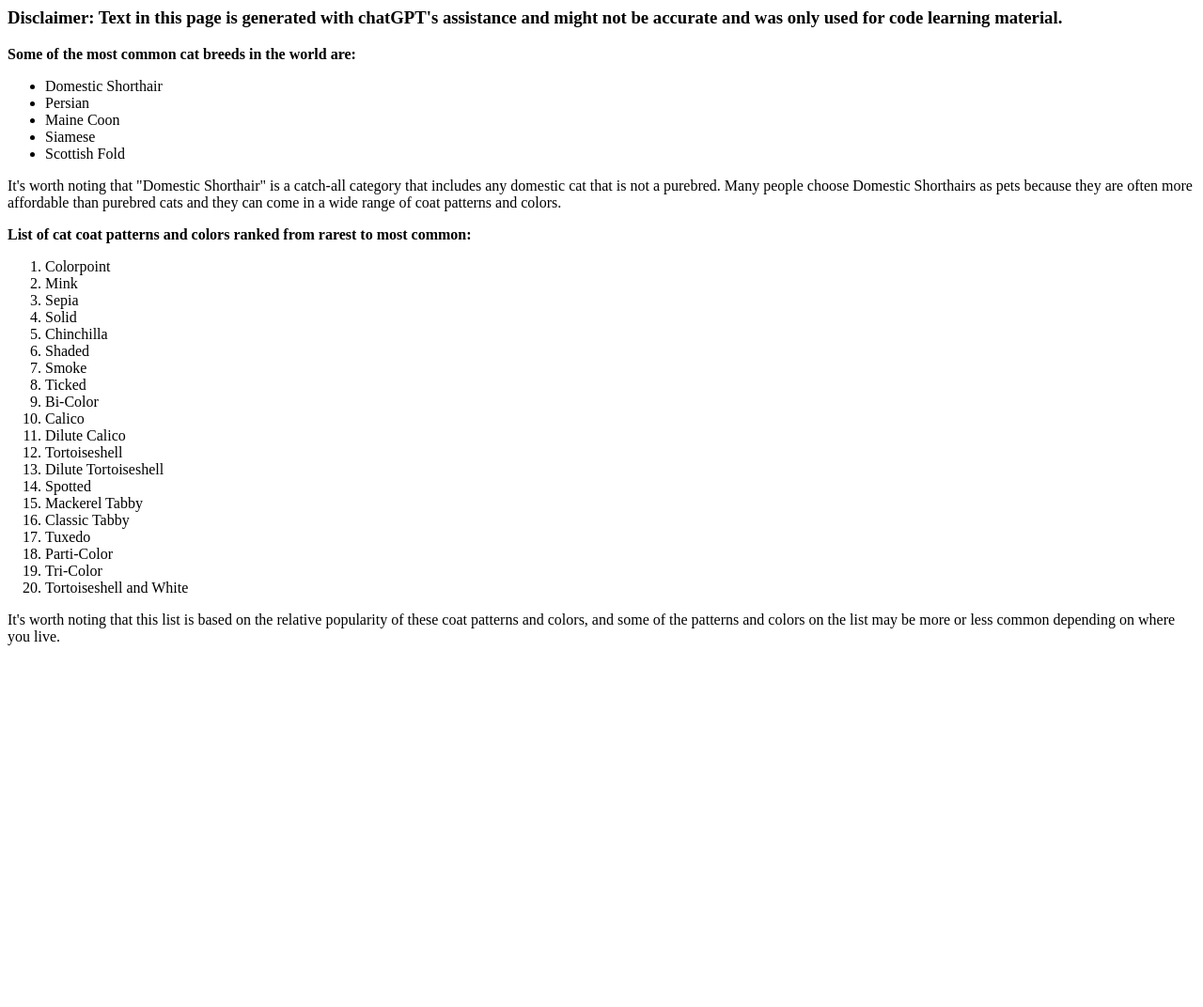
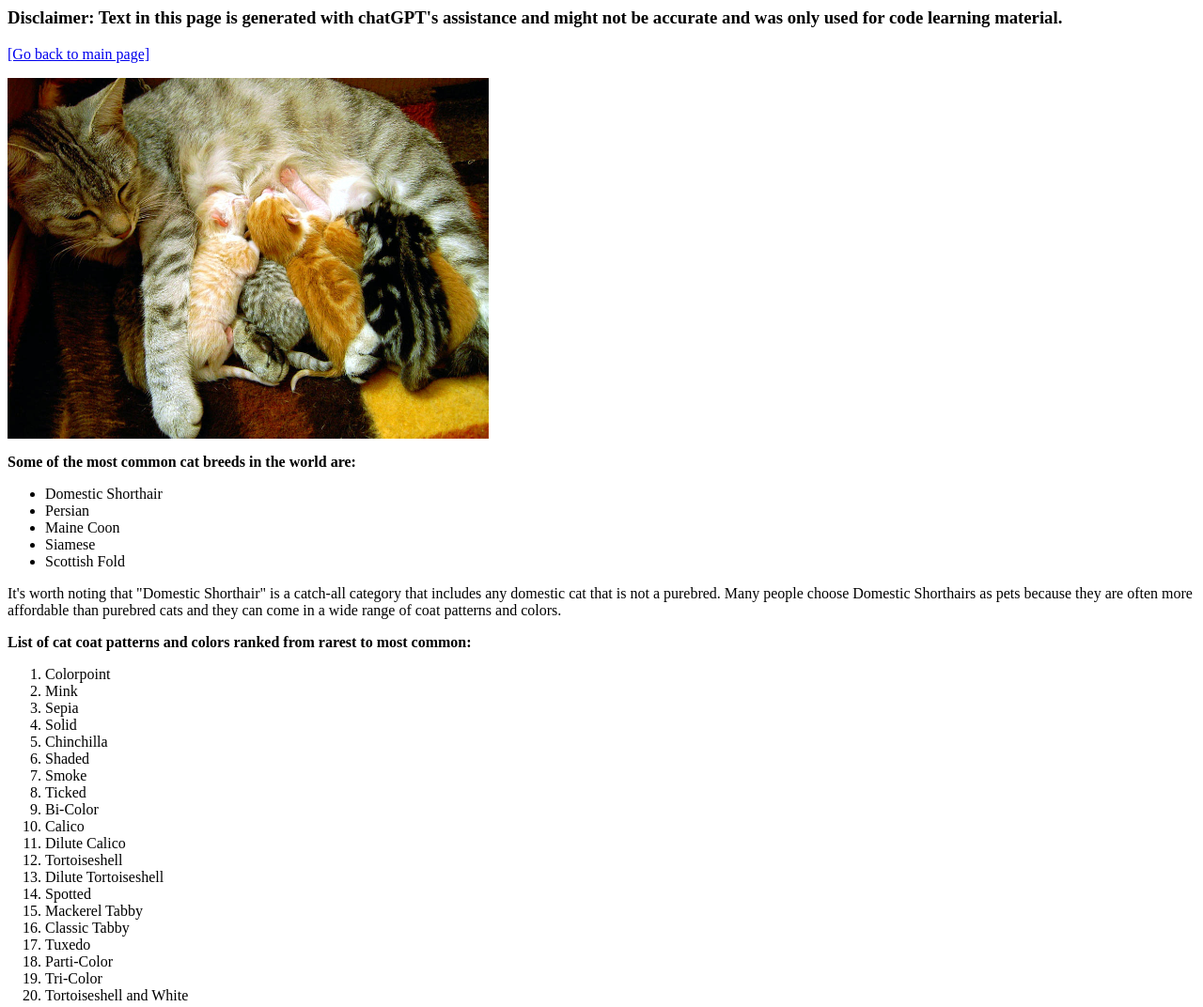
Before and after one commit to viervinteun/firstweb-ncat, a plain HTML site: page pages/ranking.html in a window 1280 px wide. Shown: the top 1072 px of the page at 94% size. Before the commit the page ends 800 px from the top, so only its background shows below. Drawn offline with Linux system fonts and the light colour scheme.

Commit message:
Organize Directories and Pages, Add link: Move between pages

```diff
--- a/ranking.html
+++ b/pages/ranking.html
@@ -8,6 +8,12 @@
 
 <body>
     <h3>Disclaimer: Text in this page is generated with chatGPT's assistance and might not be accurate and was only used for code learning material.</h3>
+    <p>
+        <a href="../index.html">[Go back to main page]</a>
+    </p>
+    <p>
+        <a title="Stephanb, CC BY-SA 3.0 &lt;http://creativecommons.org/licenses/by-sa/3.0/&gt;, via Wikimedia Commons"><img width="512" alt="Mother cat and her multi-colored kittens" src="../images/cat-n-kittens.jpg"></a>
+    </p>
     <p>
         <strong>
         Some of the most common cat breeds in the world are:
@@ -53,5 +59,7 @@
     <p>
     It's worth noting that this list is based on the relative popularity of these coat patterns and colors, and some of the patterns and colors on the list may be more or less common depending on where you live.
     </p>
+    <!-- Text was generated via https://chat.openai.com/chat -->
+    <!-- Image code is from a wikimedia commons: https://commons.wikimedia.org/wiki/File:Felis_catus-cat_on_snow.jpg -->
 </body>
 </html>
```
Also changed, not shown: index.html (+2 -1 lines), images/cat-n-kittens.jpg (added), 1 other file.
